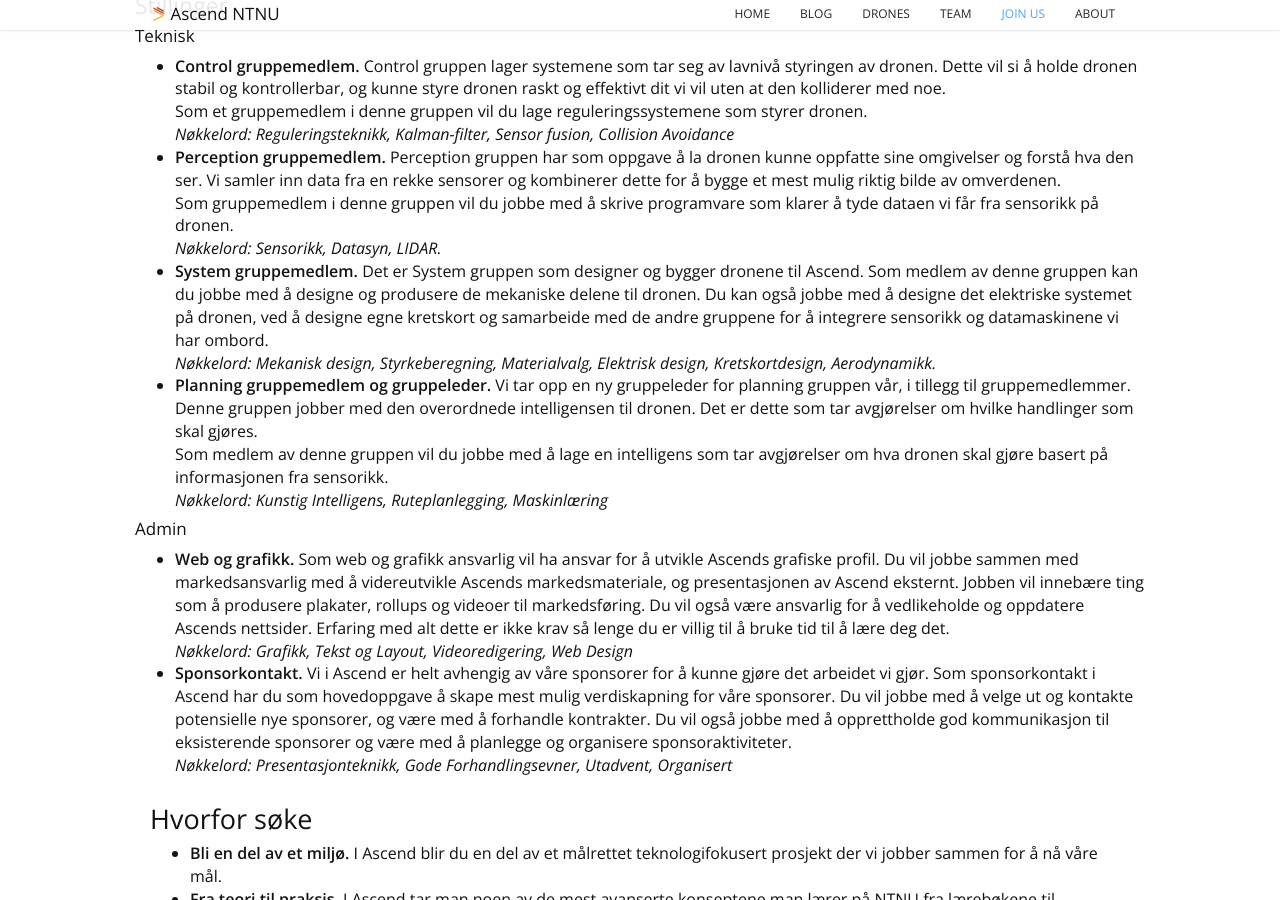
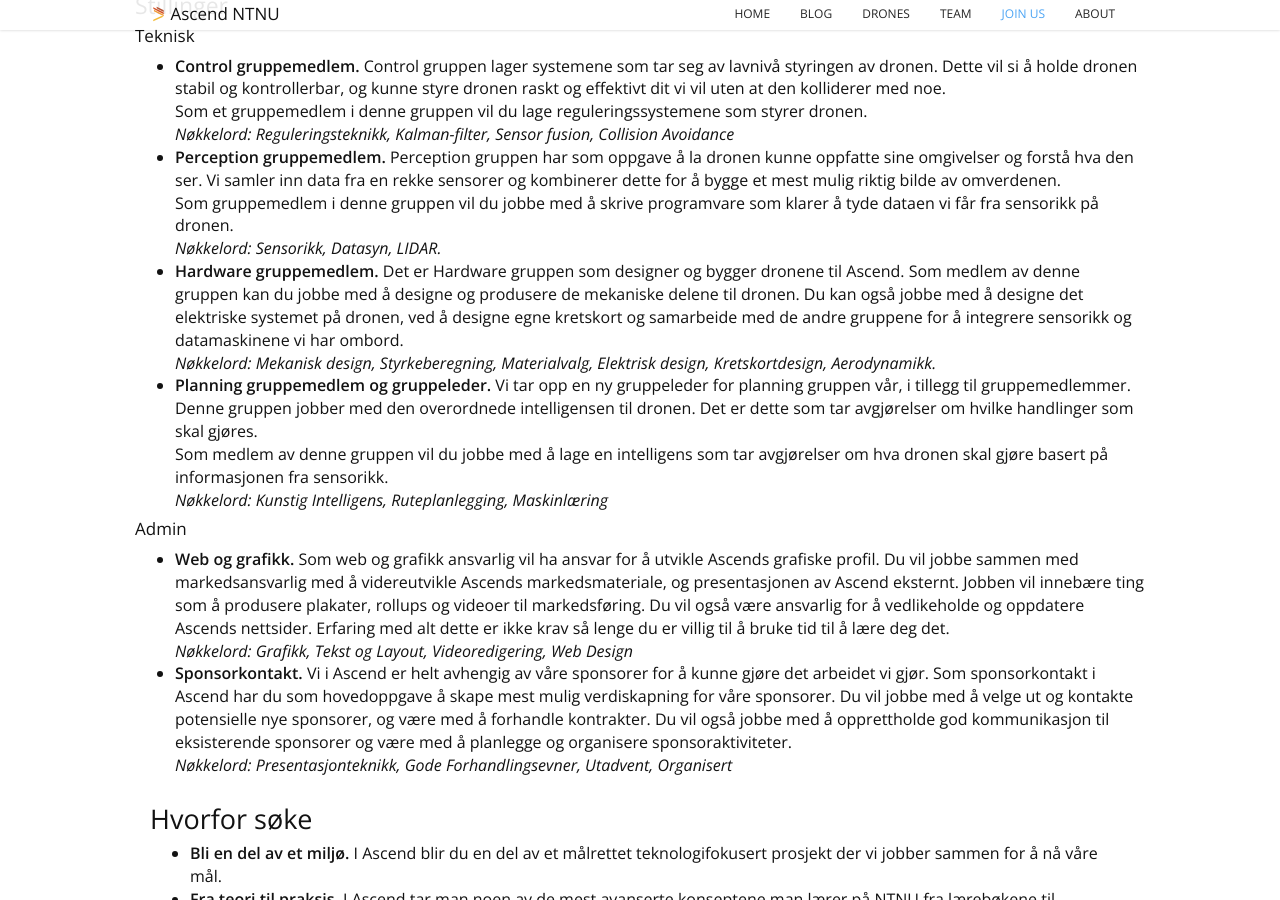
Before and after one commit to AscendNTNU/AscendNTNU.github.io, a Jekyll site: the page built from join.html, in a window 1280 px wide and 900 px high, scrolled down 437 px. Built offline with Jekyll 4.4.1, drawn with Linux system fonts in a browser that asks for light colours.

Commit message:
Renaming system to hardware in join site

```diff
--- a/join.html
+++ b/join.html
@@ -55,7 +55,7 @@ permalink: /join/
 							<i>Nøkkelord: Sensorikk, Datasyn, LIDAR.</i>
 						</li>
 						<li>
-							<strong>System gruppemedlem.</strong> Det er System gruppen som designer og bygger dronene til Ascend. Som medlem av denne gruppen kan du jobbe med å designe og produsere de mekaniske delene til dronen. Du kan også jobbe med å designe det elektriske systemet på dronen, ved å designe egne kretskort og samarbeide med de andre gruppene for å integrere sensorikk og datamaskinene vi har ombord.<br>
+							<strong>Hardware gruppemedlem.</strong> Det er Hardware gruppen som designer og bygger dronene til Ascend. Som medlem av denne gruppen kan du jobbe med å designe og produsere de mekaniske delene til dronen. Du kan også jobbe med å designe det elektriske systemet på dronen, ved å designe egne kretskort og samarbeide med de andre gruppene for å integrere sensorikk og datamaskinene vi har ombord.<br>
 							<i>Nøkkelord: Mekanisk design, Styrkeberegning, Materialvalg, Elektrisk design, Kretskortdesign, Aerodynamikk.</i>
 						</li>
 						<li>
```
